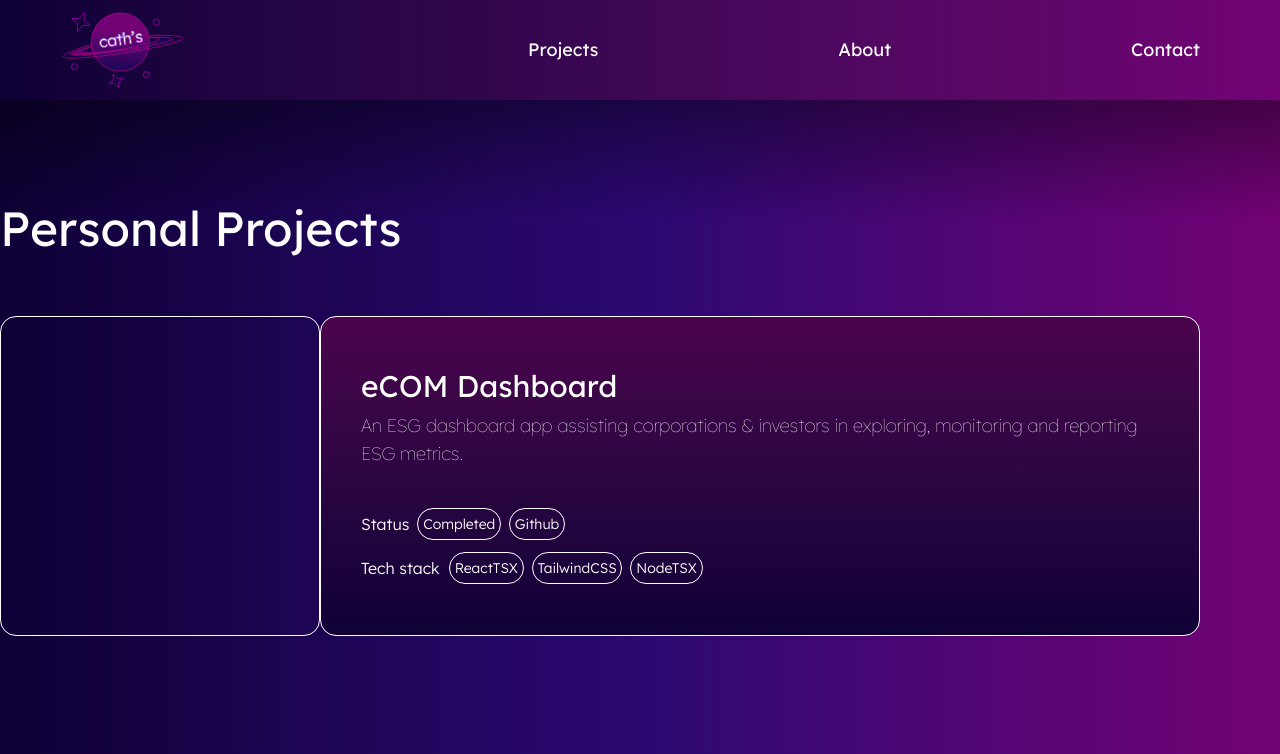
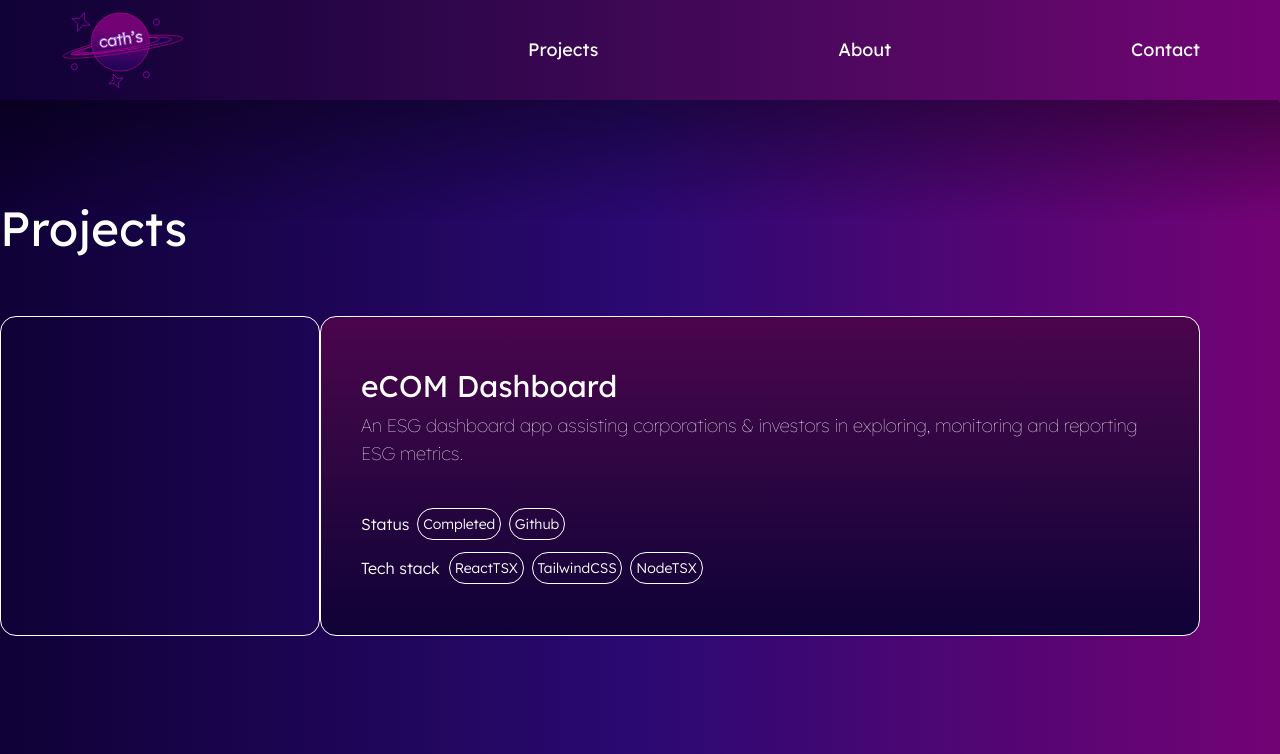
Before and after one commit to cathqine/caths-space, a React (Vite) app in the folder frontend/: page /projects in a window 1280 px wide. Shown: the top 754 px of the page. Built offline with nearby package versions, Linux system fonts and the light colour scheme.

Commit message:
navbar fixed + routes - skeletal pages

```diff
--- a/frontend/package.json
+++ b/frontend/package.json
@@ -13,6 +13,7 @@
     "@tailwindcss/vite": "^4.1.4",
     "react": "^19.0.0",
     "react-dom": "^19.0.0",
+    "react-router-dom": "^7.6.2",
     "tailwindcss": "^4.1.4"
   },
   "devDependencies": {
--- a/frontend/src/App.tsx
+++ b/frontend/src/App.tsx
@@ -1,14 +1,25 @@
 import './App.css'
+import { Routes, Route, BrowserRouter } from 'react-router-dom'
 import NavBar from './components/NavBar'
-import PersonalProjects from './pages/PersonalProjects'
+import Projects from './pages/Projects'
+import Home from './pages/Home'
+import Contact from './pages/Contact'
+import About from './pages/About'
 
 function App() {
   return (
     <>
       <NavBar />
-      <div className='main'>
-        <PersonalProjects />
-      </div>
+      <BrowserRouter>
+        <div className='main'>
+          <Routes>
+            <Route path="/" element={<Home />} />
+            <Route path="/projects" element={<Projects />} />
+            <Route path="/about" element={<About />} />
+            <Route path="/contact" element={<Contact />} />
+          </Routes>
+        </div >
+      </BrowserRouter>
     </>
   )
 }
--- a/frontend/src/components/NavBar.tsx
+++ b/frontend/src/components/NavBar.tsx
@@ -1,5 +1,6 @@
-import NavLink from "./NavLink";
+
 import logot from '../assets/logo-transparent.svg'
+import NaviLink from './NaviLink';
 
 export default function NavBar() {
   return (
@@ -7,13 +8,13 @@ export default function NavBar() {
       <div className="full h-25 w-full bg-gradient-to-r from-[#0f0136] to-[#730375] text-white top-0 fixed flex flex-row justify-between">
         <div className="fixed top-25 w-full bg-gradient-to-b from-black/40 to-transparent text-white font-semibold rounded p-15"></div>
 
-        <a href="#" className="flex justify-center p-2 ml-10">
+        <a href="/" className="flex justify-center p-2 ml-10">
           <img alt="cath's space logo" src={logot} width="150rem" height="auto" />
         </a>
         <div className="lexend flex flex-row items-center gap-60 justify-center w-[65%] ">
-          <NavLink text="Projects"></NavLink>
-          <NavLink text="About"></NavLink>
-          <NavLink text="Contact"></NavLink>
+          <NaviLink text="Projects" to="/projects" />
+          <NaviLink text="About" to="/about" />
+          <NaviLink text="Contact" to="/contact" />
         </div>
       </div>
     </>
--- a/frontend/src/components/NavLink.tsx
+++ /dev/null
@@ -1,11 +0,0 @@
-interface NavLinkProps {
-  text: string,
-}
-
-export default function NavLink({ text }: NavLinkProps) {
-  return (
-    <div className="h-fit text-lg hover-underline-animation left hover:text-white/80 transition duration-300 ease-in-out .">
-      {text}
-    </div>
-  );
-}
--- /dev/null
+++ b/frontend/src/components/NaviLink.tsx
@@ -0,0 +1,21 @@
+
+interface NaviLinkProps {
+  text: string,
+  to: string,
+}
+
+export default function NaviLink({ text, to }: NaviLinkProps) {
+  // const navigate = useNavigate();
+
+  const goTo = (page: string): void => {
+    setTimeout(() => {
+      window.location.href = page;
+    });
+  };
+
+  return (
+    <div className="h-fit text-lg hover-underline-animation left hover:text-white/80 transition duration-300 ease-in-out" onClick={() => goTo(to)}>
+      {text}
+    </div>
+  );
+}
--- /dev/null
+++ b/frontend/src/pages/About.tsx
@@ -0,0 +1,8 @@
+
+export default function About() {
+  return (
+    <>
+      About page
+    </>
+  );
+}
--- /dev/null
+++ b/frontend/src/pages/Contact.tsx
@@ -0,0 +1,8 @@
+
+export default function Contact() {
+  return (
+    <>
+      Contact page
+    </>
+  );
+}
--- /dev/null
+++ b/frontend/src/pages/Home.tsx
@@ -0,0 +1,8 @@
+
+export default function Home() {
+  return (
+    <>
+      Home page
+    </>
+  );
+}
--- a/frontend/src/pages/PersonalProjects.tsx
+++ b/frontend/src/pages/Projects.tsx
@@ -1,12 +1,12 @@
 // import React from "react";
 import ProjectCard from "../components/ProjectCard";
 
-export default function PersonalProjects() {
+export default function Projects() {
   return (
     <>
       <title>cath's space - personal projects</title>
       <section className="lexend text-5xl">
-        Personal Projects
+        Projects
       </section>
 
       <section className="mt-16 flex flex-col">
```
Also changed, not shown: 1 other file (tests, documents, lock files or other folders).
